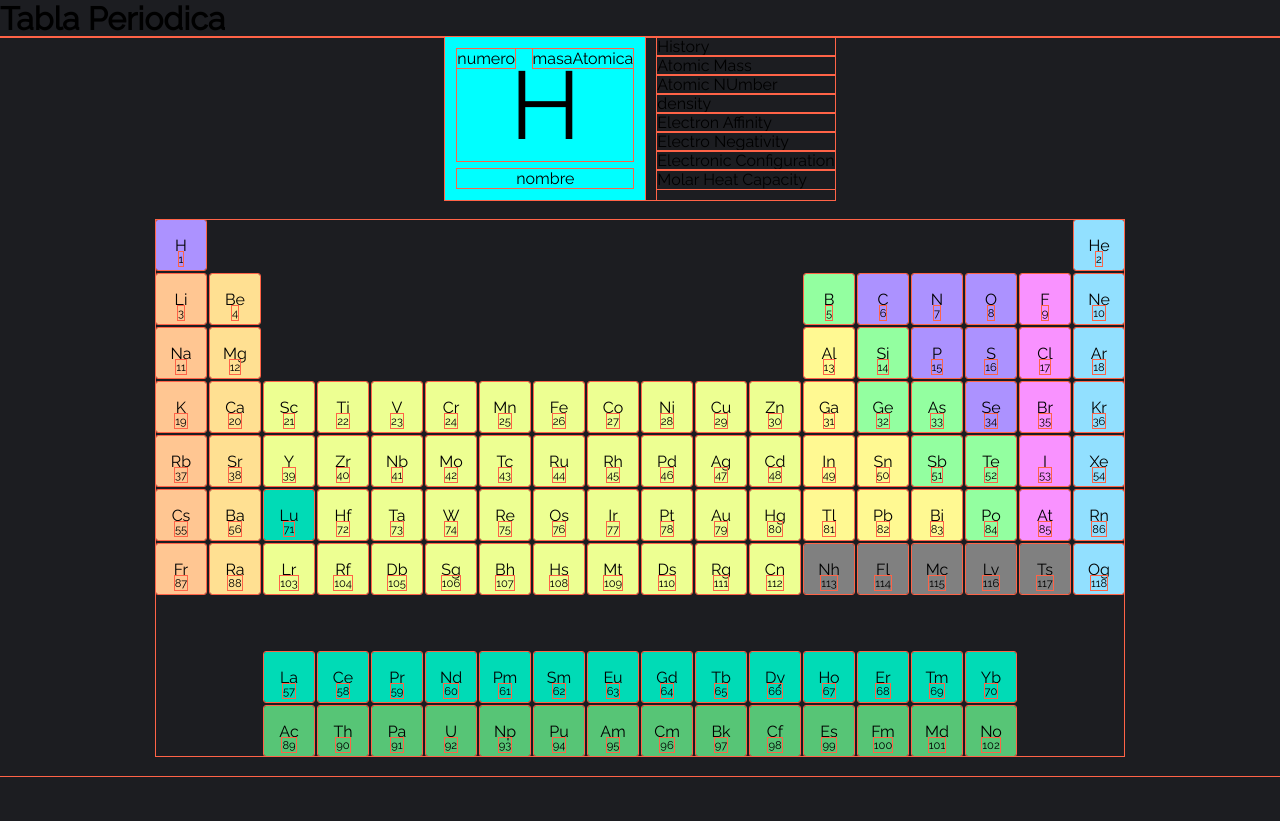
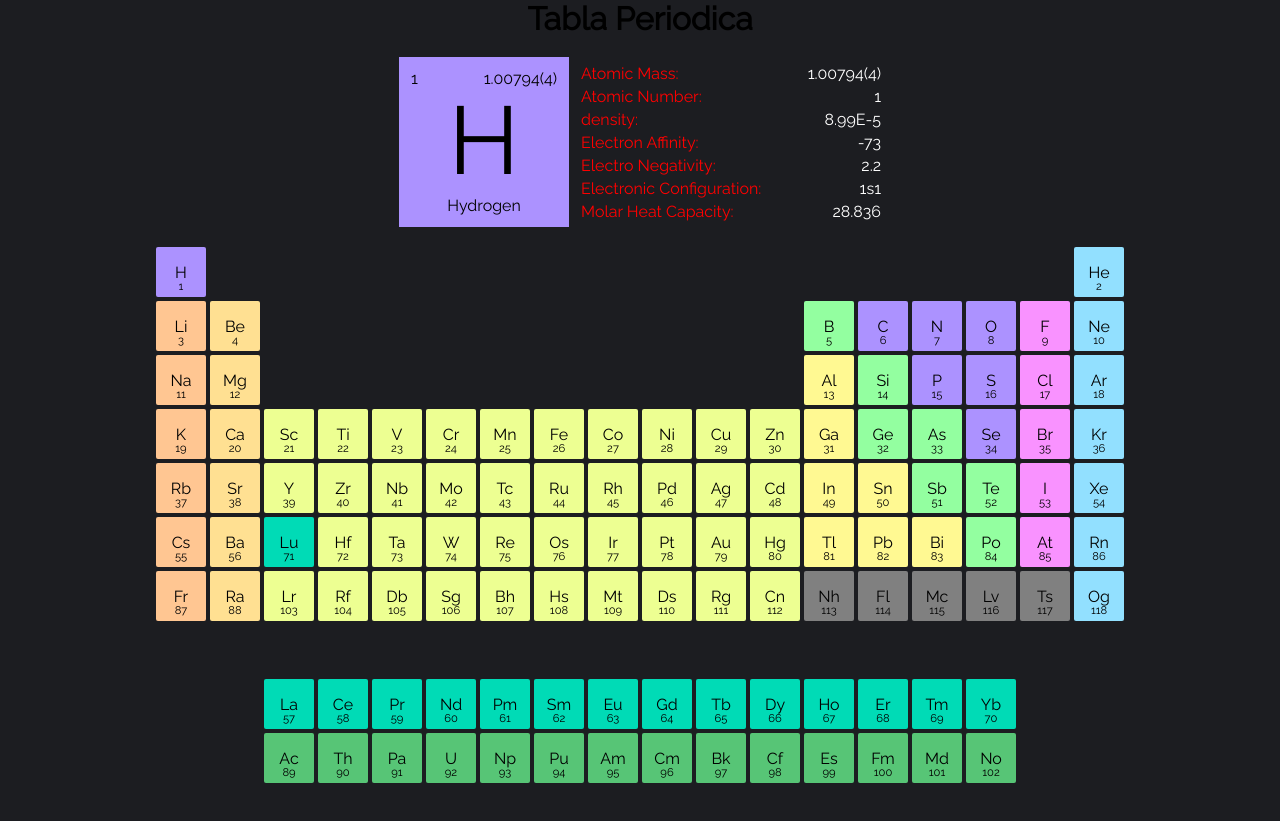
Before and after one commit to Laguilavo10/periodic-table, a React (Vite) app: page / in a window 1280 px wide. Before the commit the page ends 800 px from the top, so only its background shows below. Built offline with nearby package versions, Linux system fonts and the light colour scheme.

Commit message:
elemento detalle maquetado

```diff
--- a/src/App.jsx
+++ b/src/App.jsx
@@ -2,7 +2,7 @@ import { useState } from "react";
 import { TablaPeriodica } from "./components/TablaPeriodica";
 import { ElementoTabla } from "./components/ElementoTabla";
 import { ElementoDetalle } from "./components/ElementoDetalle";
-
+import './styles/elementos.css'
 let elementos = [
   {
     alloys: "",
--- a/src/components/ElementoDetalle/index.jsx
+++ b/src/components/ElementoDetalle/index.jsx
@@ -3,26 +3,25 @@ import '../../styles/elementoDetalle.css'
 
 
 export function ElementoDetalle({elementoDetalle}) {
-
   console.log(elementoDetalle)
   return (
     <div className='detalle-container'>
-      <div className="card">
-          <p id='numero'>numero</p>
-          <p id='masa'>masaAtomica</p>
+      <div className={`card ${elementoDetalle.groupBlock}`}>
+          <p id='numero'>{elementoDetalle.atomicNumber}</p>
+          <p id='masa'>{elementoDetalle.atomicMass}</p>
           <p id='simbolo'>{elementoDetalle.symbol}</p>
-          <p id='nombre'>nombre</p>
+          <p id='nombre'>{elementoDetalle.name}</p>
       </div>
       <div className="info-elemento">
         <ul>
-          <li>History</li>
-          <li>Atomic Mass</li>
-          <li>Atomic NUmber</li>
-          <li>density</li>
-          <li>Electron Affinity</li>
-          <li>Electro Negativity</li>
-          <li>Electronic Configuration</li>
-          <li>Molar Heat Capacity</li>
+          {/* <li>History: <span>{elementoDetalle.facts}</span></li> */}
+          <li>Atomic Mass: <span>{elementoDetalle.atomicMass}</span></li>
+          <li>Atomic Number: <span>{elementoDetalle.atomicNumber}</span></li>
+          <li>density: <span>{elementoDetalle.density}</span></li>
+          <li>Electron Affinity: <span>{elementoDetalle.electronAffinity}</span></li>
+          <li>Electro Negativity: <span>{elementoDetalle.electronegativity}</span></li>
+          <li>Electronic Configuration: <span>{elementoDetalle.electronicConfiguration}</span></li>
+          <li>Molar Heat Capacity: <span>{elementoDetalle.molarHeatCapacity}</span></li>
         </ul>
       </div>
 
--- a/src/components/TablaPeriodica/index.jsx
+++ b/src/components/TablaPeriodica/index.jsx
@@ -1,9 +1,22 @@
-import React from 'react'
-
-export  function TablaPeriodica(props) {
+import React from "react";
+import '../../styles/elementos.css'
+export function TablaPeriodica(props) {
   return (
-    <article className='container-tabla'>
-      {props.children}
-    </article>
-  )
+    <>
+      {/* <div className="colores">
+        <div><p className="noble-gas"></p> noble-gas</div>
+        <div><p className="nonmetal"></p> nonmetal</div>
+        <div><p className="transition-metal"></p> transition-metal</div>
+        <div><p className="metalloid"></p> metalloid</div>
+        <div><p className="alkali-metal"></p> alkali-metal</div>
+        <div><p className="alkaline-earth-metal"></p> alkaline-earth-metal</div>
+        <div><p className="metal"></p> metal</div>
+        <div><p className="halogen"></p> halogen</div>
+        <div><p className="lanthanoid"></p> lanthanoid</div>
+        <div><p className="actinoid"></p> actinoid</div>
+        <div><p className="post-transition-metal"></p> post-transition-metal</div>
+      </div> */}
+      <article className="container-tabla">{props.children}</article>
+    </>
+  );
 }
--- a/src/index.css
+++ b/src/index.css
@@ -2,7 +2,7 @@
   margin: 0;
   padding: 0;
   box-sizing: border-box;
-  outline: 1px solid tomato;
+  /* outline: 1px solid tomato; */
   font-family: 'Raleway', sans-serif;
 }
 
@@ -12,6 +12,10 @@ body{
 
 li{
   list-style: none;
+}
+
+h1{
+  text-align: center;
 }
 
 .elemento{
@@ -34,8 +38,6 @@ li{
 .tabla-periodica{
   display: flex;
   flex-direction: column;
-  justify-content: center;
-  align-items: center;
 }
 
 .container-tabla{
@@ -43,6 +45,36 @@ li{
   grid-template-columns: repeat(18, 50px);
   grid-template-rows: repeat(10, 50px);
   gap: 4px;
-  margin: 20px;
+  margin: 0 auto 18px auto;
+  padding-bottom: 20px;
+  overflow-x: auto;
+  justify-content: center;
+  width: 90%;
+  position: relative;
+}
 
+.colores{
+  /* width: 300px; */
+  display: flex;
+  gap: 8px;
+  flex-wrap: wrap;
+  justify-content: center;
+  width: 90%;
+  margin: 12px;
 }
+
+.colores > div{
+  display: flex;
+  gap: 4px;
+  color: white;
+}
+
+.colores > div > p{
+  width: 20px;
+  height: 20px;
+}
+@media (width < 1100px) {
+  .container-tabla{
+    justify-content: start;
+  }
+}
--- a/src/styles/elementoDetalle.css
+++ b/src/styles/elementoDetalle.css
@@ -1,27 +1,26 @@
 .detalle-container{
-  margin: auto 12px;
+  margin: 20px auto;
   display: flex;
   gap: 12px;
-  min-width: 200px;
+  flex-wrap: wrap;
+  justify-content: center;
 }
 
 .card{
-  width: 200px;
-  background-color: aqua;
+  width: 170px;
+  height: 170px;
   display: flex;
   flex-direction: column;
   position: relative;
   justify-content: end;
   padding: 12px;
-  gap: 8px;
+
 }
 
 #numero{
   position: absolute;
   top: 12px;
-
 }
-
 
 #masa{
   position: absolute;
@@ -35,6 +34,27 @@
 }
 
 #nombre{
-
   text-align: center;
 }
+
+.info-elemento{
+  min-width: 300px;
+  margin: auto;
+}
+
+.info-elemento > ul{
+  display: flex;
+  gap: 4px;
+  flex-direction: column;
+}
+.info-elemento > ul > li{
+  color: red;
+  display: flex;
+  justify-content: space-between;
+  gap: 12px;
+  flex-wrap: wrap;
+}
+
+.info-elemento > ul > li >span {
+  color: white;
+}
--- a/src/styles/ordenElementos.css
+++ b/src/styles/ordenElementos.css
@@ -1,5 +1,4 @@
 /* ESPACIADO */
-
 li:nth-child(2){
   grid-column: 18/19;
 }
```
